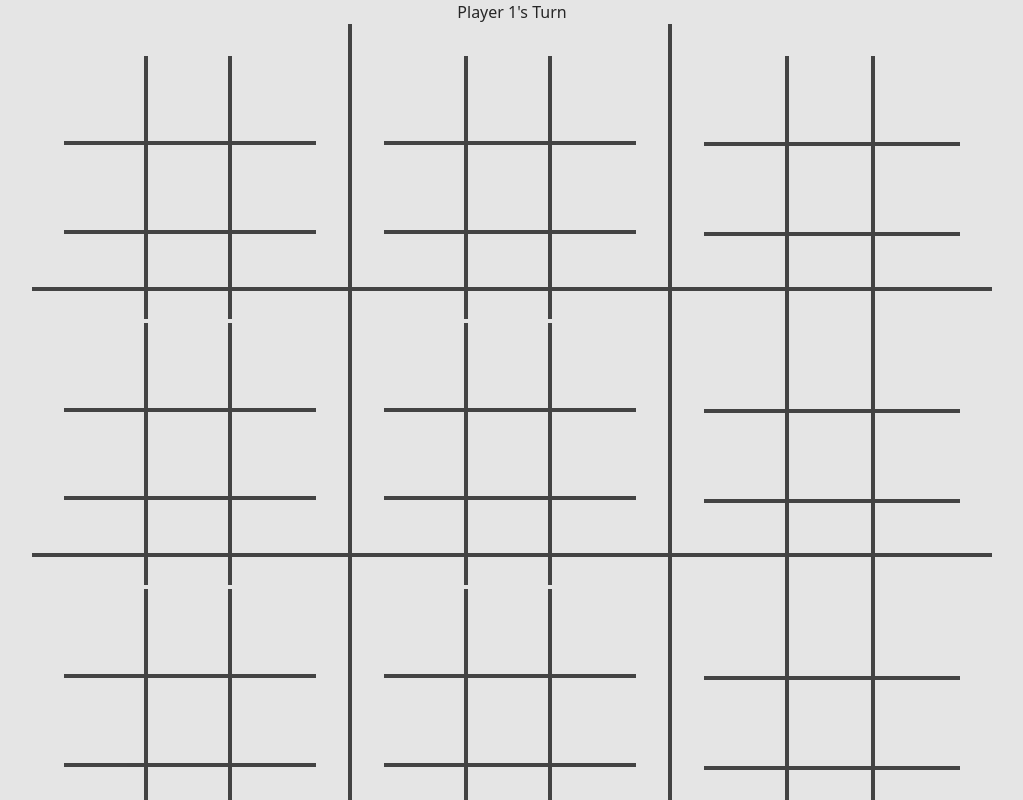
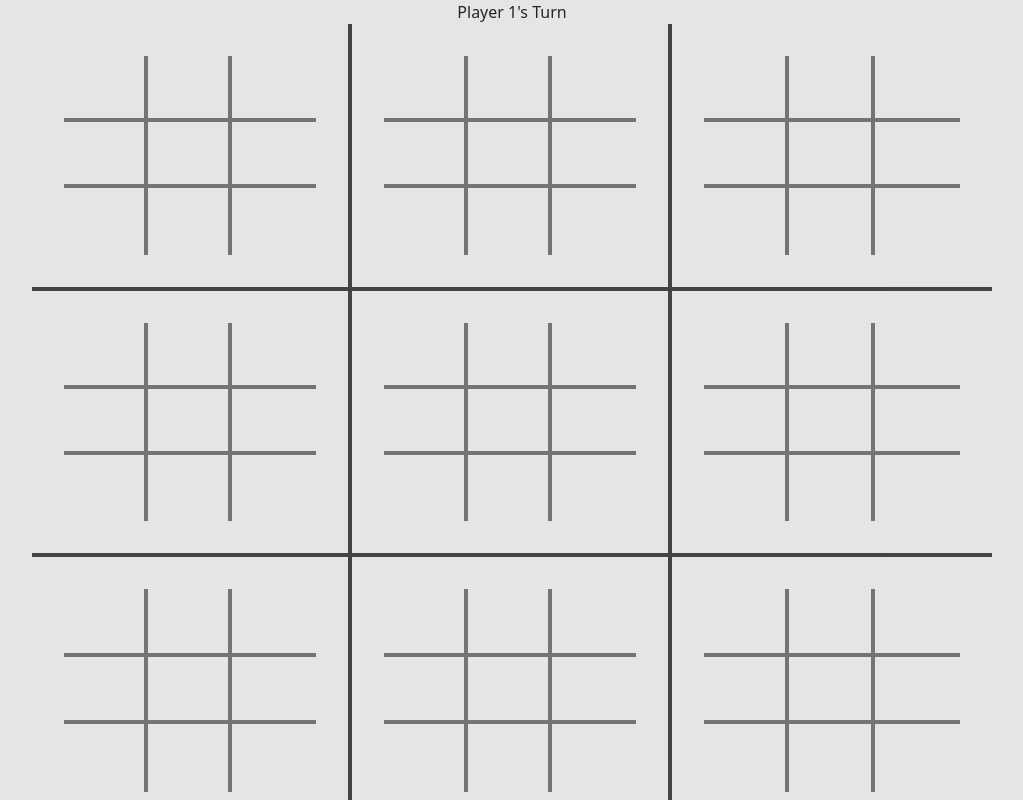
Before and after one commit to Fergus-Lai/ultimate-tic-tac-toe-frontend, a React (Vite) app: page /Board in a window 1280 px wide. Shown: the whole page, without its empty margins (128-1151 px from the left). Built offline with nearby package versions, Linux system fonts and the light colour scheme.

Commit message:
Refactor Board to use 1d array

```diff
--- a/src/GameBoard.tsx
+++ b/src/GameBoard.tsx
@@ -92,7 +92,7 @@ export const GameBoard: React.FC = () => {
                             >
                                 <Board
                                     key={i}
-                                    cord={i}
+                                    boardCord={i}
                                     swapPlayer={swapPlayer}
                                     player0Flag={player0Flag}
                                     active={
--- a/src/board/board.tsx
+++ b/src/board/board.tsx
@@ -3,7 +3,7 @@ import { SquareState, BoardStatus, WINNING_COMBINATIONS } from "~/board/const";
 import { Square } from "~/board/Square";
 
 type BoardProps = {
-    cord: number;
+    boardCord: number;
     player0Flag: boolean;
     swapPlayer: () => void;
     active: boolean;
@@ -12,24 +12,30 @@ type BoardProps = {
 };
 
 export const Board: React.FC<BoardProps> = ({
-    cord,
+    boardCord,
     player0Flag,
     swapPlayer,
     active,
     setActiveBoard,
     setBoardStatus,
 }) => {
-    const [board, setBoard] = useState<SquareState[][]>([
-        [SquareState.Open, SquareState.Open, SquareState.Open],
-        [SquareState.Open, SquareState.Open, SquareState.Open],
-        [SquareState.Open, SquareState.Open, SquareState.Open],
+    const [board, setBoard] = useState<SquareState[]>([
+        SquareState.Open,
+        SquareState.Open,
+        SquareState.Open,
+        SquareState.Open,
+        SquareState.Open,
+        SquareState.Open,
+        SquareState.Open,
+        SquareState.Open,
+        SquareState.Open,
     ]);
 
-    function boardStatusCheck(board: SquareState[][]) {
+    function boardStatusCheck(board: SquareState[]) {
         // Check if board is won
         const player0 = new Set();
         const player1 = new Set();
-        for (const [index, squareStatus] of board.flat().entries()) {
+        for (const [index, squareStatus] of board.entries()) {
             if (squareStatus == SquareState.Player0) player0.add(index);
             if (squareStatus == SquareState.Player1) player1.add(index);
         }
@@ -51,50 +57,43 @@ export const Board: React.FC<BoardProps> = ({
     }
 
     function boardChangeHelper(
-        rowCord: number,
-        colCord: number,
+        squareCord: number,
         player0Flag: boolean,
         swapPlayer: () => void,
     ) {
-        const nextBoard = board.map((row, i) =>
-            row.map((square, j) =>
-                i == rowCord && j == colCord
+        const nextBoard = board.map((square, i) =>
+            i === squareCord
                 ? player0Flag
                     ? SquareState.Player0
                     : SquareState.Player1
                 : square,
-            ),
         );
         setBoard(nextBoard);
         const currentBoardStatus = boardStatusCheck(nextBoard);
-        const nextCord = rowCord * 3 + colCord;
-        setActiveBoard(nextCord == cord && currentBoardStatus ? -1 : nextCord);
+        setActiveBoard(
+            squareCord == boardCord && currentBoardStatus ? -1 : squareCord,
+        );
         swapPlayer();
     }
-
     return (
         <div className="flex aspect-square h-full max-h-full w-full items-center justify-center p-8">
-            <div className="flex h-full max-h-full w-full max-w-full flex-col divide-y-4 divide-black dark:divide-neutral-300">
-                {board.map((row, i) => (
+            <div className="grid max-h-full w-full max-w-screen-lg grid-cols-3 grid-rows-3 items-stretch justify-items-center">
+                {board.map((square, i) => (
                     <div
-                        key={"row " + i}
-                        className="flex w-full flex-row justify-center divide-x-4 divide-black dark:divide-neutral-400"
+                        className={
+                            "flex aspect-square w-full border-black opacity-70 dark:border-neutral-300" +
+                            (i % 3 !== 2 ? " border-r-4" : "") +
+                            (i <= 5 ? " border-b-4" : "")
+                        }
                     >
-                        {row.map((square, j) => (
                         <Square
-                                key={"square " + (i * 3 + j)}
+                            key={i}
                             active={active}
                             squareState={square}
                             onClick={() =>
-                                    boardChangeHelper(
-                                        i,
-                                        j,
-                                        player0Flag,
-                                        swapPlayer,
-                                    )
+                                boardChangeHelper(i, player0Flag, swapPlayer)
                             }
                         />
-                        ))}
                     </div>
                 ))}
             </div>
```
Lines whose indentation alone changed are shown as unchanged.
